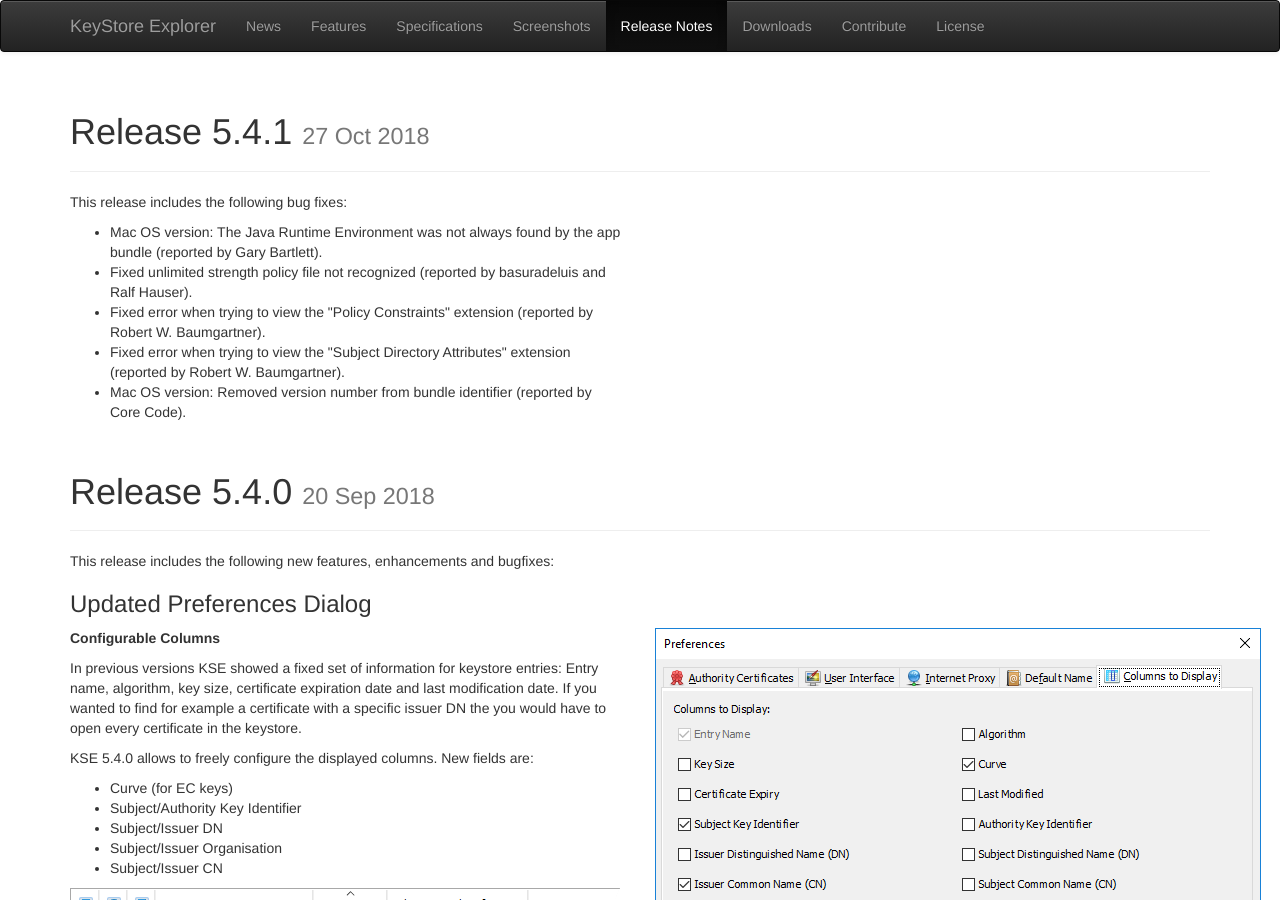
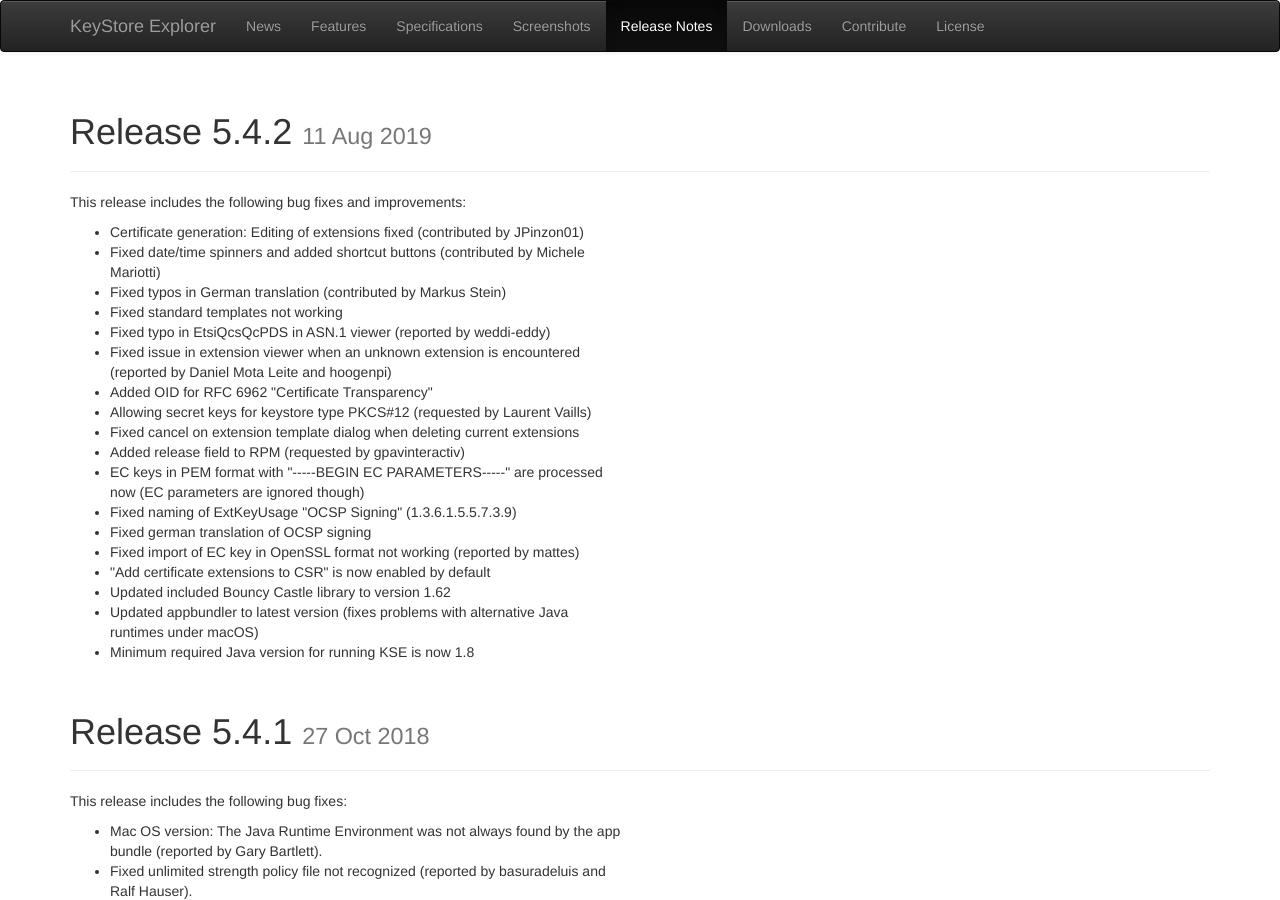
Before and after one commit to kaikramer/kaikramer.github.io, a Jekyll site: the page built from releases.html, in a window 1280 px wide and 900 px high. Built offline with Jekyll 4.4.1, drawn with Linux system fonts in a browser that asks for light colours.

Commit message:
KSE 5.4.2 released

```diff
--- a/releases.html
+++ b/releases.html
@@ -3,6 +3,41 @@
 title: KeyStore Explorer - Release Notes
 redirect_from: /releases.php.html
 ---
+
+
+<div class="page-header">
+	<h1>Release 5.4.2 <small>11 Aug 2019</small></h1>
+</div>
+<div class="row">
+	<div class="col-md-6">
+		<p>
+			This release includes the following bug fixes and improvements:
+			<ul>
+				<li>Certificate generation: Editing of extensions fixed (contributed by JPinzon01)</li>
+				<li>Fixed date/time spinners and added shortcut buttons (contributed by Michele Mariotti)</li>
+				<li>Fixed typos in German translation (contributed by Markus Stein)</li>
+				<li>Fixed standard templates not working</li>
+				<li>Fixed typo in EtsiQcsQcPDS in ASN.1 viewer (reported by weddi-eddy)</li>
+				<li>Fixed issue in extension viewer when an unknown extension is encountered (reported by Daniel Mota Leite and hoogenpi)</li>
+				<li>Added OID for RFC 6962 "Certificate Transparency"</li>
+				<li>Allowing secret keys for keystore type PKCS#12 (requested by Laurent Vaills)</li>
+				<li>Fixed cancel on extension template dialog when deleting current extensions</li>
+				<li>Added release field to RPM (requested by gpavinteractiv)</li>
+				<li>EC keys in PEM format with "-----BEGIN EC PARAMETERS-----" are processed now (EC parameters are ignored though)</li>
+				<li>Fixed naming of ExtKeyUsage "OCSP Signing" (1.3.6.1.5.5.7.3.9)</li>
+				<li>Fixed german translation of OCSP signing</li>
+				<li>Fixed import of EC key in OpenSSL format not working (reported by mattes)</li>
+				<li>"Add certificate extensions to CSR" is now enabled by default</li>
+				<li>Updated included Bouncy Castle library to version 1.62</li>
+				<li>Updated appbundler to latest version (fixes problems with alternative Java runtimes under macOS)</li>
+				<li>Minimum required Java version for running KSE is now 1.8</li>
+			</ul>
+		</p>
+	</div>
+	<div class="col-md-6">
+	</div>
+</div>
+
 
 <div class="page-header">
 	<h1>Release 5.4.1 <small>27 Oct 2018</small></h1>
--- a/version.txt
+++ b/version.txt
@@ -1 +1 @@
-5.4.1
+5.4.2
```
Also changed, not shown: downloads.html (+5 -5 lines), news.html (+8 -0 lines).
